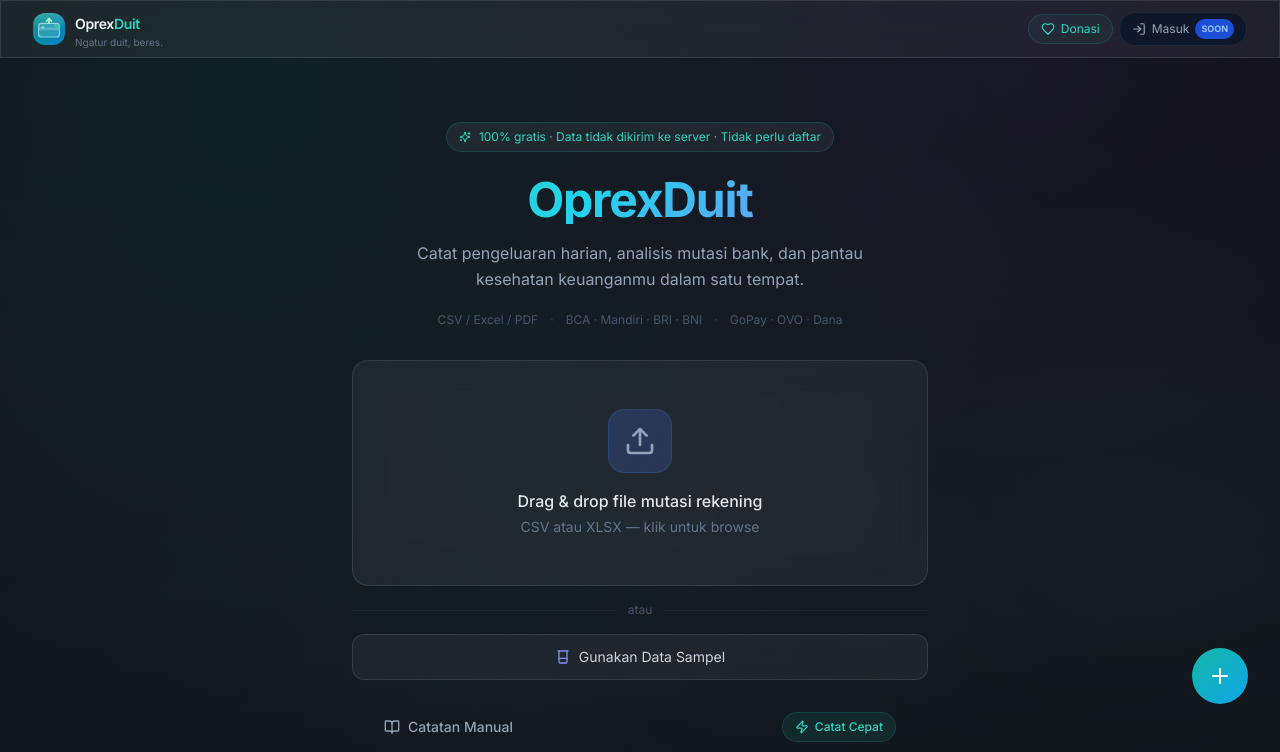
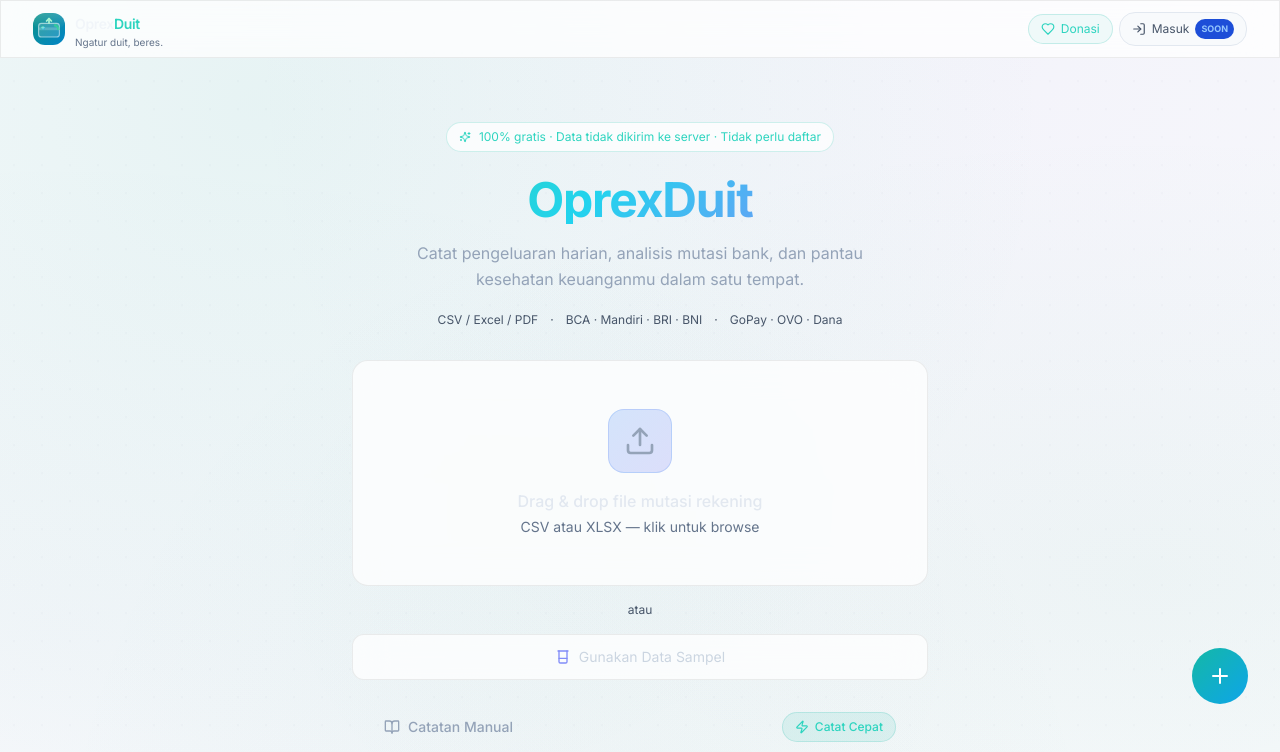
Before and after one commit to conoday/finance-analyzer, a Next.js app in the folder frontend/: page / in a window 1280 px wide. Shown: the top 752 px of the page. Built offline with nearby package versions, Linux system fonts and the light colour scheme.

Commit message:
fix: remove infer_datetime_format (pandas 2+); light theme; fix encoding bugs in QuickTracker

```diff
--- a/frontend/src/app/globals.css
+++ b/frontend/src/app/globals.css
@@ -6,19 +6,19 @@
 /* ─── CSS custom properties — teal / deep navy ─── */
 @layer base {
   :root {
-    --background: 215 13% 8%;
-    --foreground: 210 25% 92%;
-    --card: 215 12% 11%;
-    --card-foreground: 210 25% 92%;
-    --border: 215 12% 19%;
-    --input: 215 12% 14%;
+    --background: 210 40% 98%;
+    --foreground: 222 47% 11%;
+    --card: 0 0% 100%;
+    --card-foreground: 222 47% 11%;
+    --border: 214 32% 91%;
+    --input: 214 32% 94%;
     --ring: 173 80% 40%;
     --primary: 173 80% 40%;
-    --primary-foreground: 215 13% 8%;
-    --muted: 215 10% 16%;
-    --muted-foreground: 215 10% 48%;
+    --primary-foreground: 0 0% 100%;
+    --muted: 210 40% 96%;
+    --muted-foreground: 215 16% 47%;
     --accent: 265 75% 65%;
-    --accent-foreground: 222 47% 6%;
+    --accent-foreground: 0 0% 100%;
     --destructive: 346 83% 60%;
     --destructive-foreground: 0 0% 100%;
     --success: 160 65% 42%;
@@ -27,7 +27,7 @@
   }
   * { border-color: hsl(var(--border)); }
   body {
-    background: #0f1117;
+    background: #f8fafc;
     color: hsl(var(--foreground));
     font-family: 'Inter', system-ui, sans-serif;
     font-feature-settings: "cv02","cv03","cv04","cv11";
@@ -45,18 +45,18 @@
 
 /* ─── Gradient mesh background (teal / navy) ─── */
 .bg-mesh {
-  background-color: #0f1117;
+  background-color: #f8fafc;
   background-image:
-    radial-gradient(at 20% 10%, hsla(173, 70%, 38%, 0.10) 0px, transparent 55%),
-    radial-gradient(at 80%  5%, hsla(265, 60%, 60%, 0.07) 0px, transparent 55%),
-    radial-gradient(at  5% 60%, hsla(215, 40%, 45%, 0.05) 0px, transparent 55%),
-    radial-gradient(at 90% 55%, hsla(160, 55%, 40%, 0.06) 0px, transparent 55%),
-    radial-gradient(at 45% 95%, hsla(173, 50%, 38%, 0.05) 0px, transparent 55%);
+    radial-gradient(at 20% 10%, hsla(173, 70%, 38%, 0.08) 0px, transparent 55%),
+    radial-gradient(at 80%  5%, hsla(265, 60%, 60%, 0.04) 0px, transparent 55%),
+    radial-gradient(at  5% 60%, hsla(215, 40%, 45%, 0.03) 0px, transparent 55%),
+    radial-gradient(at 90% 55%, hsla(160, 55%, 40%, 0.05) 0px, transparent 55%),
+    radial-gradient(at 45% 95%, hsla(173, 50%, 38%, 0.04) 0px, transparent 55%);
 }
 
 /* ─── Animated dot grid ─── */
 .dot-grid {
-  background-image: radial-gradient(circle, rgba(148,163,184,0.06) 1px, transparent 1px);
+  background-image: radial-gradient(circle, rgba(15,23,42,0.07) 1px, transparent 1px);
   background-size: 28px 28px;
   animation: gridScroll 30s linear infinite;
 }
@@ -67,20 +67,20 @@
 
 /* ─── Glassmorphism ─── */
 .glass {
-  background: rgba(255, 255, 255, 0.055);
-  border: 1px solid rgba(255, 255, 255, 0.10);
+  background: rgba(255, 255, 255, 0.75);
+  border: 1px solid rgba(0, 0, 0, 0.07);
   backdrop-filter: blur(16px);
   -webkit-backdrop-filter: blur(16px);
 }
 .glass-strong {
-  background: rgba(255, 255, 255, 0.08);
-  border: 1px solid rgba(255, 255, 255, 0.13);
+  background: rgba(255, 255, 255, 0.88);
+  border: 1px solid rgba(0, 0, 0, 0.09);
   backdrop-filter: blur(24px);
   -webkit-backdrop-filter: blur(24px);
 }
 .glass-card {
-  background: linear-gradient(135deg, rgba(255,255,255,0.07) 0%, rgba(255,255,255,0.03) 100%);
-  border: 1px solid rgba(255, 255, 255, 0.11);
+  background: linear-gradient(135deg, rgba(255,255,255,0.90) 0%, rgba(255,255,255,0.75) 100%);
+  border: 1px solid rgba(0, 0, 0, 0.06);
   backdrop-filter: blur(12px);
 }
 
@@ -97,24 +97,24 @@
 
 /* ─── Transaction card ─── */
 .tx-card {
-  background: rgba(255,255,255,0.025);
-  border: 1px solid rgba(255,255,255,0.055);
+  background: rgba(255, 255, 255, 0.80);
+  border: 1px solid rgba(0, 0, 0, 0.06);
   transition: background 0.15s ease, transform 0.15s ease;
 }
 .tx-card:hover {
-  background: rgba(20,184,166,0.06);
-  border-color: rgba(20,184,166,0.15);
+  background: rgba(20,184,166,0.05);
+  border-color: rgba(20,184,166,0.18);
   transform: translateX(2px);
 }
 
 /* ─── Smart input overlay ─── */
 .smart-input-overlay {
-  background: rgba(6, 13, 26, 0.85);
+  background: rgba(248, 250, 252, 0.92);
   backdrop-filter: blur(20px);
   -webkit-backdrop-filter: blur(20px);
 }
 .smart-input-box {
-  background: rgba(13,24,41,0.95);
+  background: rgba(255, 255, 255, 0.98);
   border: 1.5px solid rgba(20,184,166,0.30);
   transition: border-color 0.2s ease, box-shadow 0.2s ease;
 }
--- a/frontend/src/components/Header.tsx
+++ b/frontend/src/components/Header.tsx
@@ -21,24 +21,24 @@
       className="absolute top-full right-0 mt-2 z-50"
     >
       <div
-        className="relative rounded-xl p-3 w-56 shadow-xl text-xs text-slate-300 leading-relaxed"
-        style={{ background: "#1e293b", border: "1px solid #334155" }}
+        className="relative rounded-xl p-3 w-56 shadow-lg text-xs text-slate-600 leading-relaxed"
+        style={{ background: "#ffffff", border: "1px solid #e2e8f0" }}
       >
         <button
           onClick={onClose}
-          className="absolute top-2 right-2 text-slate-600 hover:text-slate-400"
+          className="absolute top-2 right-2 text-slate-400 hover:text-slate-600"
         >
           <X className="w-3 h-3" />
         </button>
-        <p className="font-semibold text-slate-100 mb-1">🔐 Login — Segera Hadir</p>
-        <p className="text-slate-400">
+        <p className="font-semibold text-slate-900 mb-1">🔐 Login — Segera Hadir</p>
+        <p className="text-slate-500">
           Simpan riwayat transaksi, akses dari mana saja, dan unlock fitur pro.
           Daftar gratis selamanya!
         </p>
         {/* Arrow */}
         <div
           className="absolute -top-1.5 right-6 w-3 h-3 rotate-45"
-          style={{ background: "#1e293b", borderTop: "1px solid #334155", borderLeft: "1px solid #334155" }}
+          style={{ background: "#ffffff", borderTop: "1px solid #e2e8f0", borderLeft: "1px solid #e2e8f0" }}
         />
       </div>
     </motion.div>
@@ -92,7 +92,7 @@
             <button
               onClick={() => setShowSoon((p) => !p)}
               className="flex items-center gap-1.5 px-3 py-1.5 rounded-lg text-xs transition-all"
-              style={{ color: "#94a3b8", border: "1px solid #1e293b", background: "#0f172a" }}
+              style={{ color: "#475569", border: "1px solid #e2e8f0", background: "#f8fafc" }}
             >
               <LogIn className="w-3.5 h-3.5" />
               <span className="hidden sm:inline">Masuk</span>
```
Also changed, not shown: frontend/src/components/QuickTracker.tsx (+40 -40 lines), 1 other file (tests, documents, lock files or other folders).
